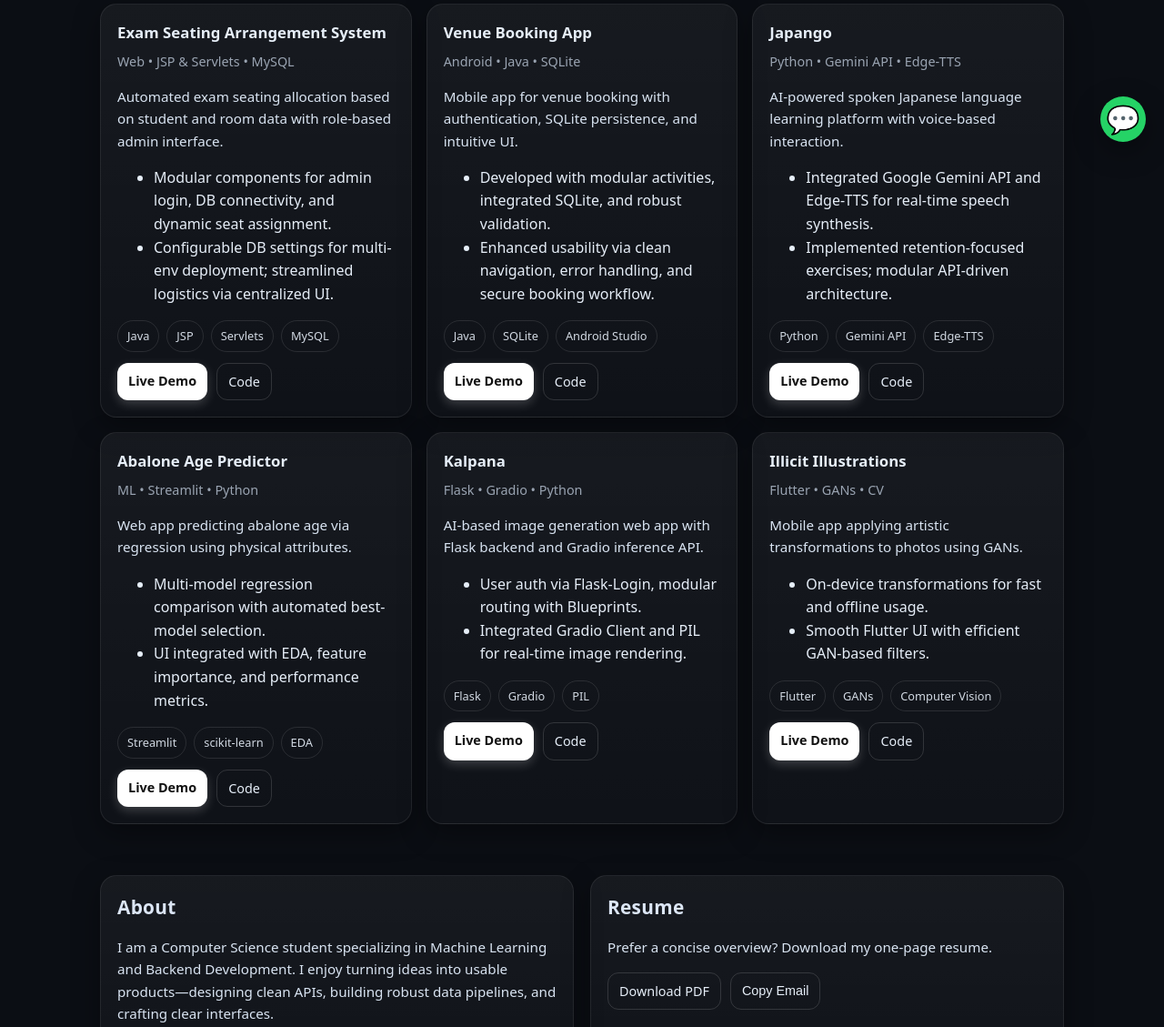
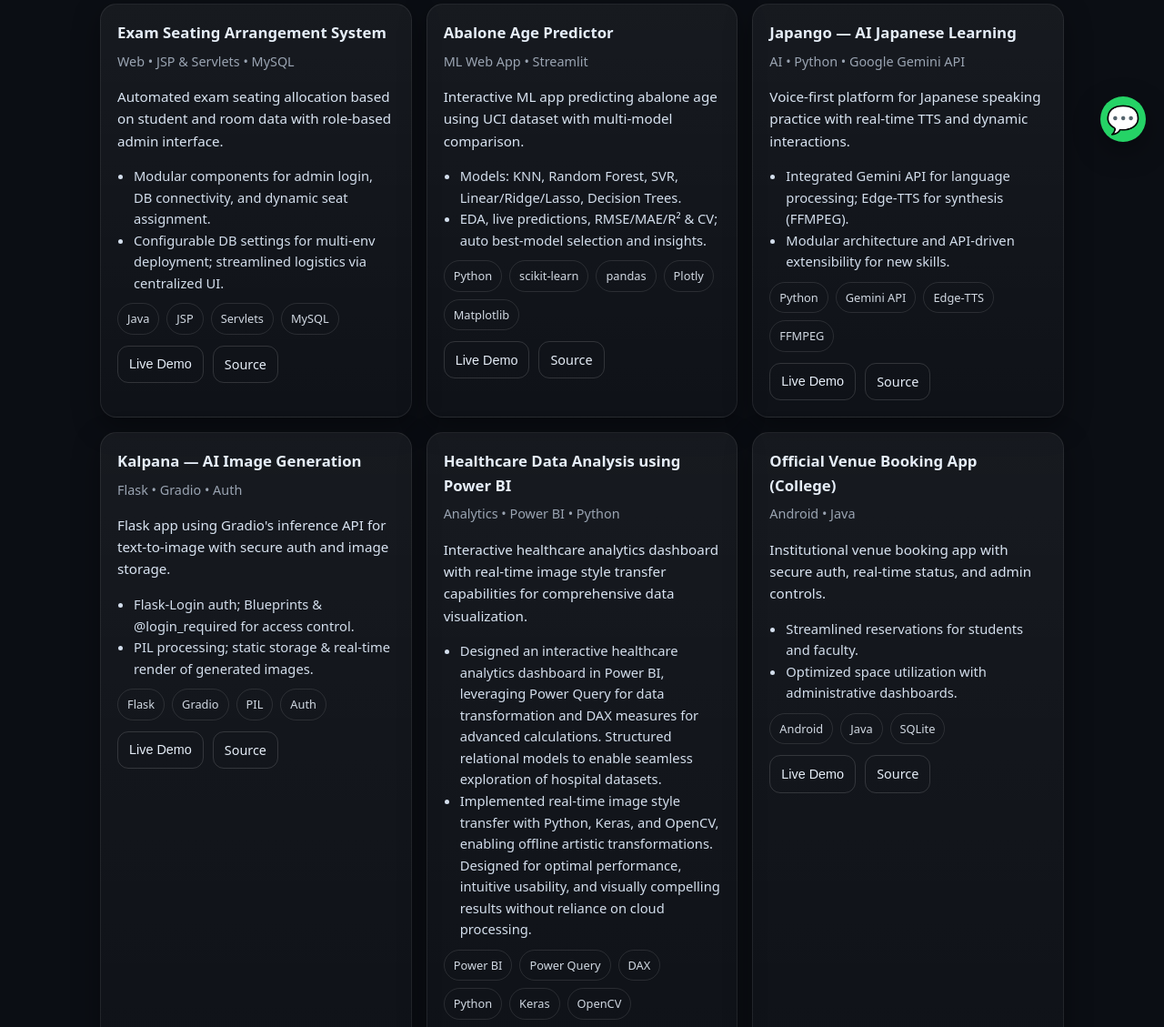
Before and after one commit to furkanshaikh313/Portfolio, a plain HTML site: page index.html in a window 1280 px wide. Shown: the part 624-1753 px from the top of the page at 91% size. Drawn offline with Linux system fonts and the light colour scheme.

Commit message:
Update index.html

```diff
--- a/index.html
+++ b/index.html
@@ -32,7 +32,7 @@
     html { scroll-behavior: smooth; }
     body {
       margin: 0;
-      font-family: ui-sans-serif, system-ui, -apple-system, Segoe UI, Roboto, Helvetica, Arial;
+      font-family: ui-sans-serif, system-ui, -apple-system, Segoe UI, Roboto, Helvetica, Arial, "Apple Color Emoji", "Segoe UI Emoji";
       color: var(--text);
       background: radial-gradient(1200px 600px at 80% -10%, rgba(106,227,255,0.12), transparent 60%),
                   radial-gradient(800px 400px at 5% -10%, rgba(124,242,154,0.12), transparent 60%),
@@ -71,7 +71,6 @@
       background: linear-gradient(135deg, rgba(106,227,255,0.18), rgba(124,242,154,0.18));
       border: 1px solid rgba(255,255,255,0.12);
       color: var(--text); font-weight: 600; text-decoration: none; box-shadow: var(--shadow);
-      transition: all 0.2s ease;
     }
     .btn:hover { transform: translateY(-1px); }
     .btn.secondary { background: transparent; border: 1px solid rgba(255,255,255,0.12); box-shadow: none; }
@@ -88,18 +87,10 @@
     @media (min-width: 820px) { .grid.cols-3 { grid-template-columns: repeat(3, 1fr); } }
     @media (max-width: 819.98px) { .hero { grid-template-columns: 1fr; } }
 
-    /* Card with hover animation */
     .card {
       background: linear-gradient(180deg, rgba(255,255,255,0.05), rgba(255,255,255,0.02));
       border: 1px solid rgba(255,255,255,0.08);
-      border-radius: var(--radius-xl);
-      padding: 18px;
-      box-shadow: var(--shadow);
-      transition: transform 0.25s ease, box-shadow 0.25s ease;
-    }
-    .card:hover {
-      transform: translateY(-6px);
-      box-shadow: 0 12px 32px rgba(0,0,0,0.45);
+      border-radius: var(--radius-xl); padding: 18px; box-shadow: var(--shadow);
     }
     .card h3 { margin: 0 0 6px; font-size: 1.05rem; }
     .card .stack { font-size: .9rem; color: var(--muted); margin-bottom: 10px; }
@@ -126,22 +117,41 @@
       text-decoration: none;
     }
 
-    /* White Live Demo button */
-    .link-btn.demo {
-      background: #fff;
-      color: #111;
-      border: none;
-      font-weight: 600;
-      box-shadow: 0 4px 12px rgba(255, 255, 255, 0.2);
-    }
-    .link-btn.demo:hover {
-      background: #e6faff;
-      color: #000;
-      transform: translateY(-2px);
+    .about { display: grid; grid-template-columns: 1fr 1fr; gap: 18px; }
+    @media (max-width: 819.98px) { .about { grid-template-columns: 1fr; } }
+
+    .experience-item {
+        margin-bottom: 20px;
     }
 
-    .about { display: grid; grid-template-columns: 1fr 1fr; gap: 18px; }
-    @media (max-width: 819.98px) { .about { grid-template-columns: 1fr; } }
+    .experience-item h3 {
+        margin: 0;
+        font-size: 1.1rem;
+    }
+
+    .experience-item .role-title {
+        font-weight: bold;
+    }
+
+    .experience-item .company-name {
+        font-style: italic;
+    }
+
+    .experience-item .date {
+        color: var(--muted);
+        font-size: 0.9rem;
+    }
+
+    .experience-item ul {
+        margin: 8px 0 0 18px;
+        padding: 0;
+        color: #d9e4f2;
+        font-size: 0.95rem;
+    }
+
+    .experience-item li {
+        margin-bottom: 4px;
+    }
 
     .kv { display: grid; grid-template-columns: repeat(2, minmax(0,1fr)); gap: 12px; }
     .kv .kvc { background: rgba(255,255,255,0.04); border: 1px solid rgba(255,255,255,0.08); border-radius: 14px; padding: 12px; }
@@ -166,6 +176,7 @@
       overflow: auto;
       background-color: rgba(0,0,0,0.7);
       backdrop-filter: blur(5px);
+      -webkit-backdrop-filter: blur(5px);
     }
     .modal-content {
       background: var(--surface);
@@ -178,8 +189,14 @@
       text-align: center;
       box-shadow: var(--shadow);
     }
-    .modal-content h3 { margin-top: 0; font-size: 1.5rem; }
-    .modal-content p { color: var(--muted); margin-bottom: 20px; }
+    .modal-content h3 {
+      margin-top: 0;
+      font-size: 1.5rem;
+    }
+    .modal-content p {
+      color: var(--muted);
+      margin-bottom: 20px;
+    }
     .close-btn {
       background: var(--brand);
       color: var(--bg);
@@ -189,7 +206,9 @@
       cursor: pointer;
       font-weight: 600;
     }
-    .close-btn:hover { background: #50c4e8; }
+    .close-btn:hover {
+      background: #50c4e8;
+    }
 
     /* Floating WhatsApp Button */
     .whatsapp-btn {
@@ -208,7 +227,9 @@
       z-index: 100;
       transition: transform 0.2s;
     }
-    .whatsapp-btn:hover { transform: scale(1.1); }
+    .whatsapp-btn:hover {
+      transform: scale(1.1);
+    }
   </style>
 </head>
 <body>
@@ -233,7 +254,7 @@
       <div>
         <h1>Building reliable systems at the intersection of <span style="color:var(--brand)">ML</span> and <span style="color:var(--brand-2)">Backend</span>.</h1>
         <p>
-          I design and develop production-grade applications across Web, Android, and AI/ML. Below is a curated selection of my college-era projects demonstrating end-to-end ownership—from data and models to APIs and UI.
+          I design and develop production-grade applications across Web, Android, and AI/ML. Below is a curated selection of my college-era projects demonstrating end‑to‑end ownership—from data and models to APIs and UI.
         </p>
         <div class="cta">
           <a class="btn" href="#projects">Explore Projects</a>
@@ -242,7 +263,7 @@
       <div class="hero-card" aria-hidden="true">
         <div class="kv">
           <div class="kvc"><div class="k">Primary Stack</div><div class="v">Python, Java, JS</div></div>
-          <div class="kvc"><div class="k">ML/DS</div><div class="v">scikit-learn, pandas</div></div>
+          <div class="kvc"><div class="k">ML/DS</div><div class="v">scikit‑learn, pandas</div></div>
           <div class="kvc"><div class="k">Backend</div><div class="v">Flask, JSP/Servlets</div></div>
           <div class="kvc"><div class="k">Infra</div><div class="v">MySQL, Streamlit</div></div>
         </div>
@@ -252,6 +273,36 @@
     <section id="projects" aria-label="Projects">
       <h2 class="section-title">Selected Projects</h2>
       <div class="grid cols-3" id="project-grid"></div>
+    </section>
+
+    <section id="experience" aria-label="Experience">
+      <h2 class="section-title">Experience</h2>
+      <div class="card">
+        <div class="experience-item">
+          <h3>
+            <span class="role-title">Machine Learning Intern</span> - <span class="company-name">Bamboo Digital</span>
+            <br>
+            <span class="date">Oct 2023 – Feb 2023</span>
+          </h3>
+          <ul>
+            <li>Researched competitor AI model architectures, identified gaps in existing tools, and documented findings for technical reports and project documentation.</li>
+            <li>Designed system architecture diagrams (ERDs, journey maps) and developed an automated Python web scraper to collect and process datasets from sources like Google Ads Library and Meta Ads Library.</li>
+            <li>Cleaned, analyzed, and prepared datasets for machine learning workflows, and assisted in AI model testing and evaluation to ensure accuracy and performance.</li>
+          </ul>
+        </div>
+        <div class="experience-item">
+          <h3>
+            <span class="role-title">Managing Teacher</span> - <span class="company-name">The Empowering Earth Institute</span>
+            <br>
+            <span class="date">Jan 2024 - May 2024</span>
+          </h3>
+          <ul>
+            <li>Spearheaded the planning and execution of a premier event, as Teacher Incharge for over 250 in-person educators and facilitating virtual participation for more than 10,000 attendees.</li>
+            <li>Through the development and delivery of comprehensive workshops, keynote speeches, and AI tool exhibitions,</li>
+            <li>Successfully bridged the digital divide, enabling the integration of advanced AI technologies into Caribbean classrooms and transforming educational practices.</li>
+          </ul>
+        </div>
+      </div>
     </section>
 
     <section id="about" class="about" aria-label="About">
@@ -275,7 +326,7 @@
       </div>
       <div class="card" id="resume">
         <h2 class="section-title">Resume</h2>
-        <p>Prefer a concise overview? Download my one-page resume.</p>
+        <p>Prefer a concise overview? Download my one‑page resume.</p>
         <div class="actions">
           <a class="link-btn" href="#" id="resumeLink" download>Download PDF</a>
           <button class="link-btn" id="copyEmail" type="button" aria-label="Copy email">Copy Email</button>
@@ -295,6 +346,9 @@
           <a class="link-btn" href="https://wa.me/919607468554" target="_blank" rel="noopener">WhatsApp</a>
           <a class="link-btn" href="https://www.linkedin.com/in/furkan-shaikh-b18949262/" target="_blank" rel="noopener">LinkedIn</a>
           <a class="link-btn" href="https://github.com/furkanshaikh313" target="_blank" rel="noopener">GitHub</a>
+        </div>
+        <div class="cta" style="margin-top: 20px;">
+          <a class="btn secondary" href="#contact">Get in Touch</a>
         </div>
       </div>
     </section>
@@ -320,111 +374,154 @@
   </div>
 
   <script>
+    // ---- Data: Projects (edit links as needed) ----
     const projects = [
       {
         title: "Exam Seating Arrangement System",
         stack: "Web • JSP & Servlets • MySQL",
-        summary: "Automated exam seating allocation based on student and room data with role-based admin interface.",
+        summary: "Automated exam seating allocation based on student and room data with role‑based admin interface.",
         bullets: [
           "Modular components for admin login, DB connectivity, and dynamic seat assignment.",
-          "Configurable DB settings for multi-env deployment; streamlined logistics via centralized UI."
+          "Configurable DB settings for multi‑env deployment; streamlined logistics via centralized UI."
         ],
         tags: ["Java", "JSP", "Servlets", "MySQL"],
-        links: { demo: "#", code: "https://github.com/furkanshaikh313/ExamSeating" }
+        links: { demo: "#", code: "https://github.com/furkanshaikh313/Exam-Seating-Arrangement-System-Using-JSP-Servlet" }
       },
       {
-        title: "Venue Booking App",
-        stack: "Android • Java • SQLite",
-        summary: "Mobile app for venue booking with authentication, SQLite persistence, and intuitive UI.",
+        title: "Abalone Age Predictor",
+        stack: "ML Web App • Streamlit",
+        summary: "Interactive ML app predicting abalone age using UCI dataset with multi‑model comparison.",
         bullets: [
-          "Developed with modular activities, integrated SQLite, and robust validation.",
-          "Enhanced usability via clean navigation, error handling, and secure booking workflow."
+          "Models: KNN, Random Forest, SVR, Linear/Ridge/Lasso, Decision Trees.",
+          "EDA, live predictions, RMSE/MAE/R² & CV; auto best‑model selection and insights."
         ],
-        tags: ["Java", "SQLite", "Android Studio"],
-        links: { demo: "#", code: "https://github.com/furkanshaikh313/VenueBookingApp" }
+        tags: ["Python", "scikit‑learn", "pandas", "Plotly", "Matplotlib"],
+        links: { demo: "#", code: "https://github.com/furkanshaikh313/Abalone-Age-Prediction" }
       },
       {
-        title: "Japango",
-        stack: "Python • Gemini API • Edge-TTS",
-        summary: "AI-powered spoken Japanese language learning platform with voice-based interaction.",
+        title: "Japango — AI Japanese Learning",
+        stack: "AI • Python • Google Gemini API",
+        summary: "Voice‑first platform for Japanese speaking practice with real‑time TTS and dynamic interactions.",
         bullets: [
-          "Integrated Google Gemini API and Edge-TTS for real-time speech synthesis.",
-          "Implemented retention-focused exercises; modular API-driven architecture."
+          "Integrated Gemini API for language processing; Edge‑TTS for synthesis (FFMPEG).",
+          "Modular architecture and API‑driven extensibility for new skills."
         ],
-        tags: ["Python", "Gemini API", "Edge-TTS"],
+        tags: ["Python", "Gemini API", "Edge‑TTS", "FFMPEG"],
         links: { demo: "#", code: "https://github.com/furkanshaikh313/Japango" }
       },
       {
-        title: "Abalone Age Predictor",
-        stack: "ML • Streamlit • Python",
-        summary: "Web app predicting abalone age via regression using physical attributes.",
+        title: "Kalpana — AI Image Generation",
+        stack: "Flask • Gradio • Auth",
+        summary: "Flask app using Gradio's inference API for text‑to‑image with secure auth and image storage.",
         bullets: [
-          "Multi-model regression comparison with automated best-model selection.",
-          "UI integrated with EDA, feature importance, and performance metrics."
+          "Flask‑Login auth; Blueprints & @login_required for access control.",
+          "PIL processing; static storage & real‑time render of generated images."
         ],
-        tags: ["Streamlit", "scikit-learn", "EDA"],
-        links: { demo: "#", code: "https://github.com/furkanshaikh313/AbaloneAgePredictor" }
+        tags: ["Flask", "Gradio", "PIL", "Auth"],
+        links: { demo: "#", code: "https://github.com/furkanshaikh313/Kalpana-Image-generation-website-" }
       },
       {
-        title: "Kalpana",
-        stack: "Flask • Gradio • Python",
-        summary: "AI-based image generation web app with Flask backend and Gradio inference API.",
+        title: "Healthcare Data Analysis using Power BI",
+        stack: "Analytics • Power BI • Python",
+        summary: "Interactive healthcare analytics dashboard with real‑time image style transfer capabilities for comprehensive data visualization.",
         bullets: [
-          "User auth via Flask-Login, modular routing with Blueprints.",
-          "Integrated Gradio Client and PIL for real-time image rendering."
+          "Designed an interactive healthcare analytics dashboard in Power BI, leveraging Power Query for data transformation and DAX measures for advanced calculations. Structured relational models to enable seamless exploration of hospital datasets.",
+          "Implemented real-time image style transfer with Python, Keras, and OpenCV, enabling offline artistic transformations. Designed for optimal performance, intuitive usability, and visually compelling results without reliance on cloud processing."
         ],
-        tags: ["Flask", "Gradio", "PIL"],
-        links: { demo: "#", code: "https://github.com/furkanshaikh313/Kalpana" }
+        tags: ["Power BI", "Power Query", "DAX", "Python", "Keras", "OpenCV"],
+        links: { demo: "#", code: "https://github.com/furkanshaikh313/Healthcare-Data-Analysis-using-PowerBI" }
       },
       {
-        title: "Illicit Illustrations",
-        stack: "Flutter • GANs • CV",
-        summary: "Mobile app applying artistic transformations to photos using GANs.",
+        title: "Official Venue Booking App (College)",
+        stack: "Android • Java",
+        summary: "Institutional venue booking app with secure auth, real‑time status, and admin controls.",
         bullets: [
-          "On-device transformations for fast and offline usage.",
-          "Smooth Flutter UI with efficient GAN-based filters."
+          "Streamlined reservations for students and faculty.",
+          "Optimized space utilization with administrative dashboards."
         ],
-        tags: ["Flutter", "GANs", "Computer Vision"],
-        links: { demo: "#", code: "https://github.com/furkanshaikh313/IllicitIllustrations" }
+        tags: ["Android", "Java", "SQLite"],
+        links: { demo: "#", code: "https://github.com/furkanshaikh313/Venue-booking" }
       }
     ];
 
-    const grid = document.getElementById("project-grid");
-    projects.forEach(p => {
-      const el = document.createElement("div");
-      el.className = "card";
+    // ---- Render Projects ----
+    function renderProjects() {
+      const grid = document.getElementById('project-grid');
+      grid.innerHTML = '';
+      projects.forEach((p, index) => {
+        const el = document.createElement('article');
+        el.className = 'card';
         el.innerHTML = `
           <h3>${p.title}</h3>
           <div class="stack">${p.stack}</div>
           <p>${p.summary}</p>
-        <ul>${p.bullets.map(b => `<li>${b}</li>`).join("")}</ul>
-        <div class="chips">${p.tags.map(t => `<span class="chip">${t}</span>`).join("")}</div>
+          <ul style="margin:10px 0 0 18px; padding:0; color:#d3deec; font-size:.92rem;">${p.bullets.map(b => `<li>${b}</li>`).join('')}</ul>
+          <div class="chips">${p.tags.map(t => `<span class='chip'>${t}</span>`).join('')}</div>
           <div class="actions">
-          <a href="${p.links.demo}" class="link-btn demo" onclick="handleDemoClick(event)">Live Demo</a>
-          <a href="${p.links.code}" class="link-btn" target="_blank">Code</a>
+            <button class="link-btn" onclick="openModal()" type="button">Live Demo</button>
+            <a class="link-btn" href="${p.links.code}" target="_blank" rel="noopener" onclick="console.log('GitHub link clicked:', '${p.links.code}')">Source</a>
           </div>
         `;
         grid.appendChild(el);
       });
+    }
 
-    document.getElementById("year").textContent = new Date().getFullYear();
+    // ---- Modal functions ----
+    function openModal() {
+      document.getElementById('comingSoonModal').style.display = 'block';
+    }
 
-    document.getElementById("copyEmail").addEventListener("click", () => {
-      navigator.clipboard.writeText("furkan710284@gmail.com").then(() => {
-        document.getElementById("copyMsg").textContent = "Email copied!";
-      });
+    function closeModal() {
+      document.getElementById('comingSoonModal').style.display = 'none';
+    }
+
+    window.onclick = function(event) {
+      const modal = document.getElementById('comingSoonModal');
+      if (event.target == modal) {
+        modal.style.display = 'none';
+      }
+    }
+
+    // ---- Utilities ----
+    document.getElementById('year').textContent = new Date().getFullYear();
+
+    const EMAIL = 'furkan710284@gmail.com';
+    document.getElementById('copyEmail').addEventListener('click', async () => {
+      try {
+        await navigator.clipboard.writeText(EMAIL);
+        document.getElementById('copyMsg').textContent = 'Email copied to clipboard.';
+      } catch (e) {
+        document.getElementById('copyMsg').textContent = EMAIL;
+      }
     });
 
-    function handleDemoClick(e) {
-      if (e.target.getAttribute("href") === "#") {
-        e.preventDefault();
-        openModal();
+    // Optional: set résumé link (replace with your URL or file)
+    document.getElementById('resumeLink').href = '#'; // e.g., '/resume.pdf'
+
+    // Initialize the page
+    renderProjects();
+
+    // Test function to verify links are working
+    function testLinks() {
+      projects.forEach((project, index) => {
+        console.log(`Project ${index + 1}: ${project.title}`);
+        console.log(`GitHub Link: ${project.links.code}`);
+        console.log('---');
+      });
     }
-    }
-    function openModal() { document.getElementById("comingSoonModal").style.display = "block"; }
-    function closeModal() { document.getElementById("comingSoonModal").style.display = "none"; }
-    window.onclick = function(event) {
-      if (event.target == document.getElementById("comingSoonModal")) closeModal();
+
+    // Call test function
+    testLinks();
+  </script>
+
+  <script type="application/ld+json">
+  {
+    "@context": "https://schema.org",
+    "@type": "Person",
+    "name": "Furkan Shaikh",
+    "jobTitle": "ML & Backend Developer",
+    "url": "https://example.com",
+    "sameAs": ["https://www.linkedin.com/in/furkan-shaikh-b18949262/", "https://github.com/furkanshaikh313"]
   }
   </script>
 </body>
```
Lines whose indentation alone changed are shown as unchanged.
